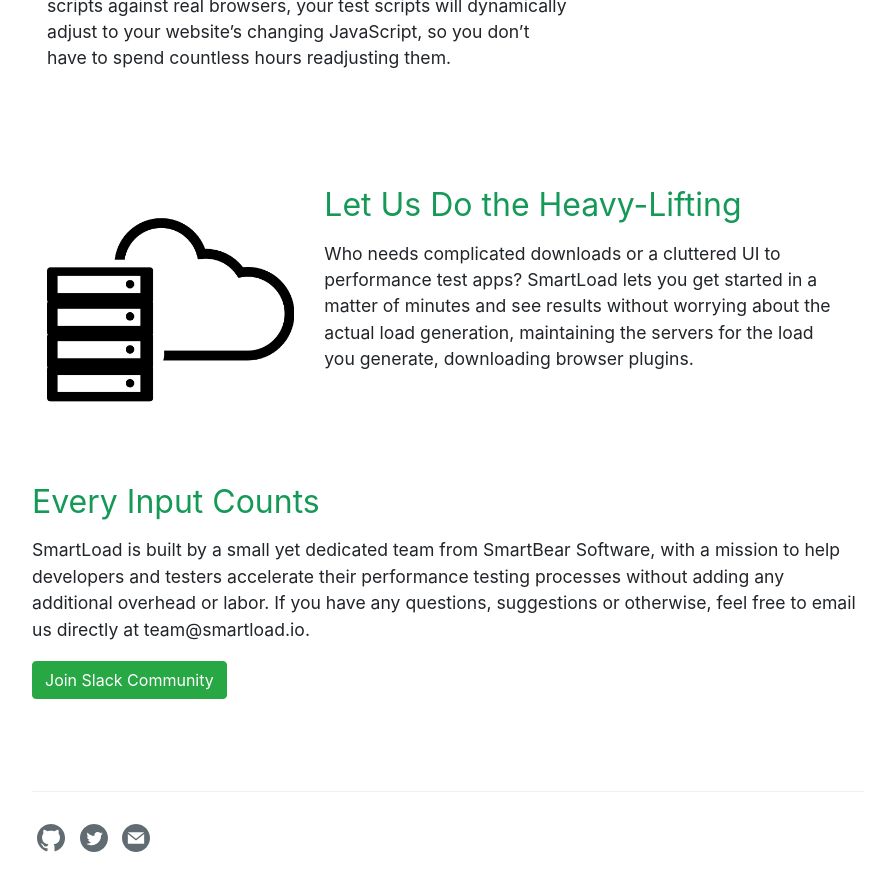
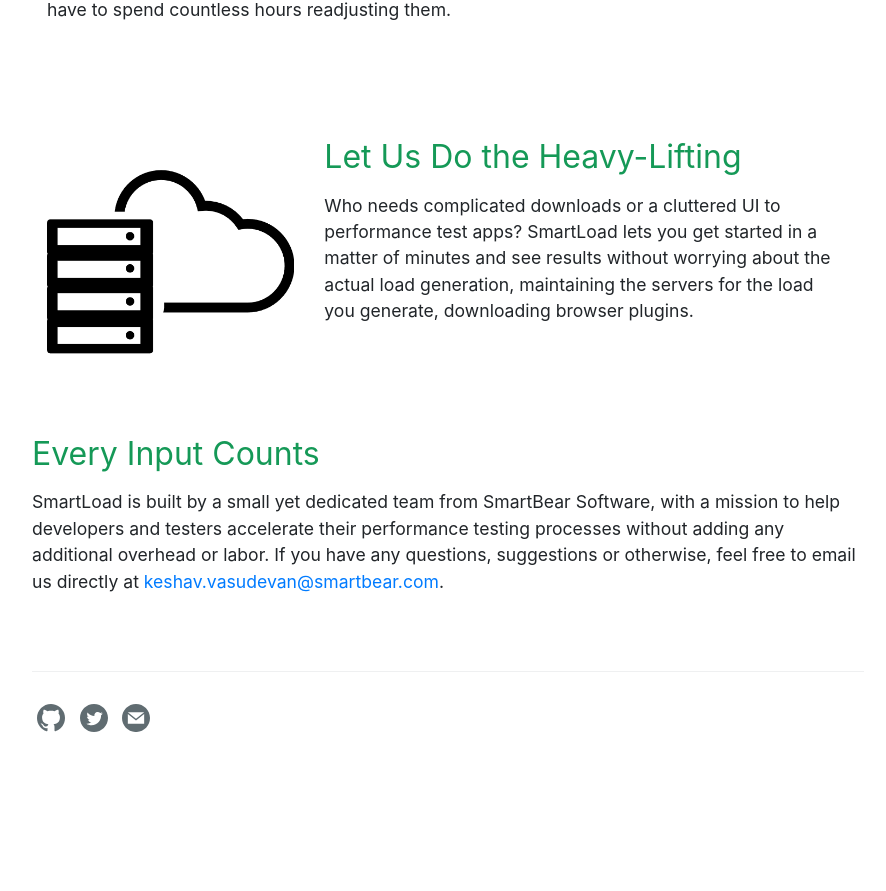
Before and after one commit to kesh92/keshinpoint, a Jekyll site: the page built from index.md, in a window 1280 px wide and 900 px high, scrolled down 1208 px. Shown: the top 891 px of the window, without its empty margins (192-1078 px from the left). Built offline with Jekyll 4.4.1, drawn with Linux system fonts in a browser that asks for light colours; our own code applies the rules of GitHub Pages for plain Markdown files; after the commit the page ends 1988 px from its top, so only the background shows below that; some of the changed lines change nothing that is shown; some of the changed text lies outside the part shown.

Commit message:
modified content and config elements

```diff
--- a/_config.yml
+++ b/_config.yml
@@ -3,11 +3,10 @@
 markdown: kramdown
 
 # basic options
-title: LoadNinja
+title: SmartLoad
 author: Keshav Vasudevan
 email: keshav.vasudevan@smartbear.com
-description: LoadNinja is the performance testing tool that drastically minimizes your load testing efforts and maximizes your app’s reliability
-twitter_username: https://twitter.com/keshinpoint
-github_username: kesh92
-repository: kesh92/keshinpoint
-cta_url: https://swagger.io
+description: SmartLoad is the performance testing tool that drastically minimizes your load testing efforts and maximizes your app’s reliability
+twitter_username: SmartBear
+github_username: SmartBear
+repository: SmartBear/smartload-www
--- a/index.md
+++ b/index.md
@@ -5,7 +5,7 @@
 
 
 ---
-# The Load Testing Tool That Lets You Breath Easy
+# Breath Easy With SmartLoad
 
 
 <!-- <div class="three-column">
@@ -93,8 +93,8 @@
 </div>
 
 ## Every Input Counts
-SmartLoad is built by a small yet dedicated team from SmartBear Software, with a mission to help developers and testers accelerate their performance testing processes without adding any additional overhead or labor. If you have any questions, suggestions or otherwise, feel free to email us directly at team@smartload.io.
+SmartLoad is built by a small yet dedicated team from SmartBear Software, with a mission to help developers and testers accelerate their performance testing processes without adding any additional overhead or labor. If you have any questions, suggestions or otherwise, feel free to email us directly at [keshav.vasudevan@smartbear.com](mailtokeshav.vasudevan@smartbear.com).
 
- <a href="#" class="btn btn-success" role="button">Join Slack Community</a>
+ <!-- <a href="#" class="btn btn-success" role="button">Join Slack Community</a> -->
 
  <br>
```
Also changed, not shown: 7 other files.
